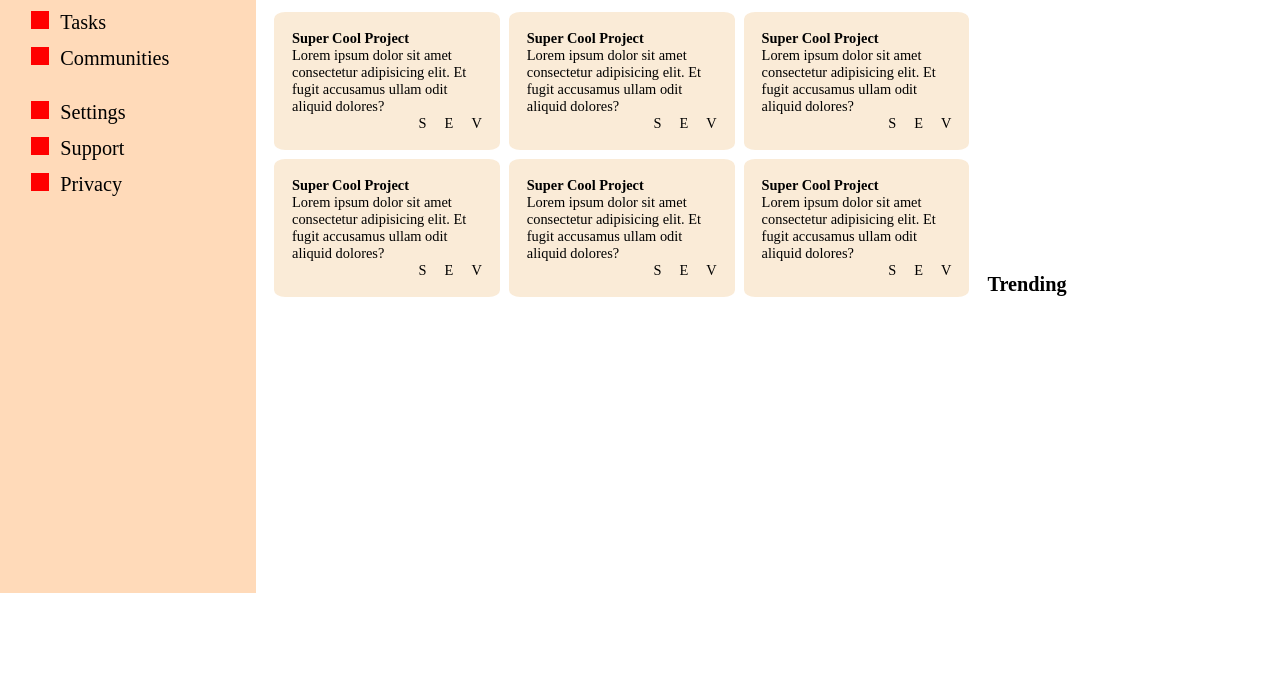
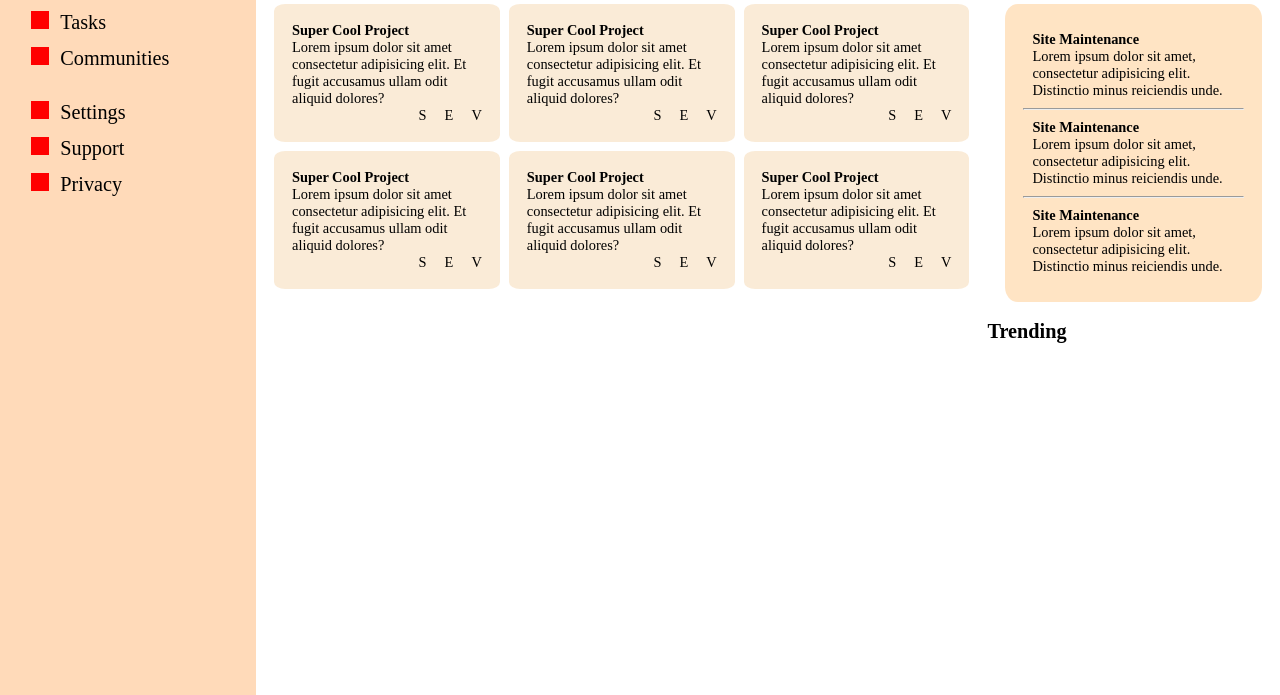
Before and after one commit to rdat5/admin-dashboard, a plain HTML site: page index.html in a window 1280 px wide. Shown: the part 207-902 px from the top of the page. Before the commit the page ends 800 px from the top, so only its background shows below. Drawn offline with Linux system fonts and the light colour scheme.

Commit message:
Set up announcements section

```diff
--- a/css/style.css
+++ b/css/style.css
@@ -195,3 +195,31 @@ body
 {
     font-size: inherit;
 }
+
+.announcements
+{
+    padding: 1rem;
+}
+.announcements .announce-contents
+{
+    display: flex;
+    flex-direction: column;
+    gap: 1rem;
+}
+.announcements .announce-box
+{
+    background-color: bisque;
+    font-size: 0.8rem;
+    padding: 1rem;
+    border-radius: 5%;
+}
+.announcements .announce-box .announce-item
+{
+    font-size: inherit;
+    padding: 0.5rem;
+}
+.announcements .announce-box .announce-item h3,
+.announcements .announce-box .announce-item p
+{
+    font-size: inherit;
+}
--- a/index.html
+++ b/index.html
@@ -158,7 +158,28 @@
             </div>
         </div>
         <div class="announcements">
-            <h1>Announcements</h1>
+            <div class="announce-contents">
+                <h1>Announcements</h1>
+                <div class="announce-box">
+                    <div class="announce-item">
+                        <h3>Site Maintenance</h3>
+                        <p>Lorem ipsum dolor sit amet, consectetur adipisicing
+                            elit. Distinctio minus reiciendis unde.</p>
+                    </div>
+                    <hr>
+                    <div class="announce-item">
+                        <h3>Site Maintenance</h3>
+                        <p>Lorem ipsum dolor sit amet, consectetur adipisicing
+                            elit. Distinctio minus reiciendis unde.</p>
+                    </div>
+                    <hr>
+                    <div class="announce-item">
+                        <h3>Site Maintenance</h3>
+                        <p>Lorem ipsum dolor sit amet, consectetur adipisicing
+                            elit. Distinctio minus reiciendis unde.</p>
+                    </div>
+                </div>
+            </div>
         </div>
         <div class="trending">
             <h1>Trending</h1>
```
